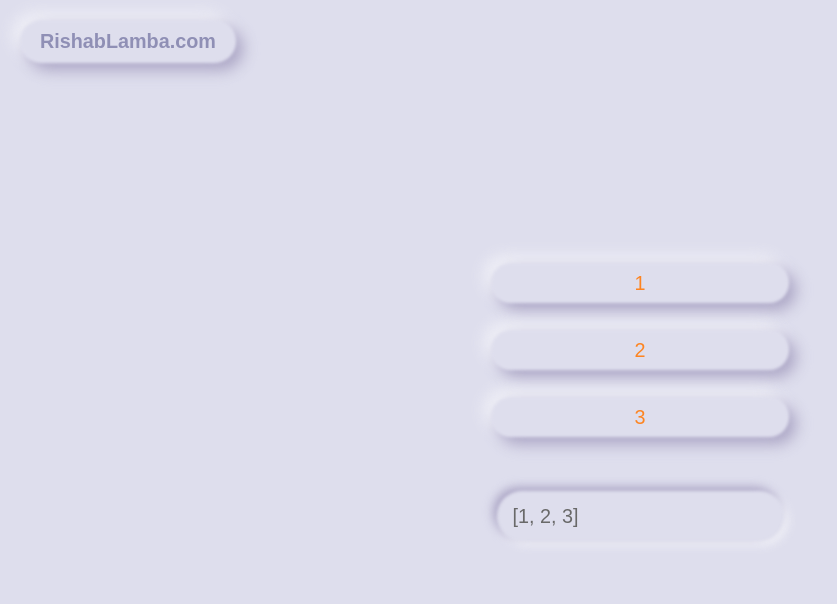
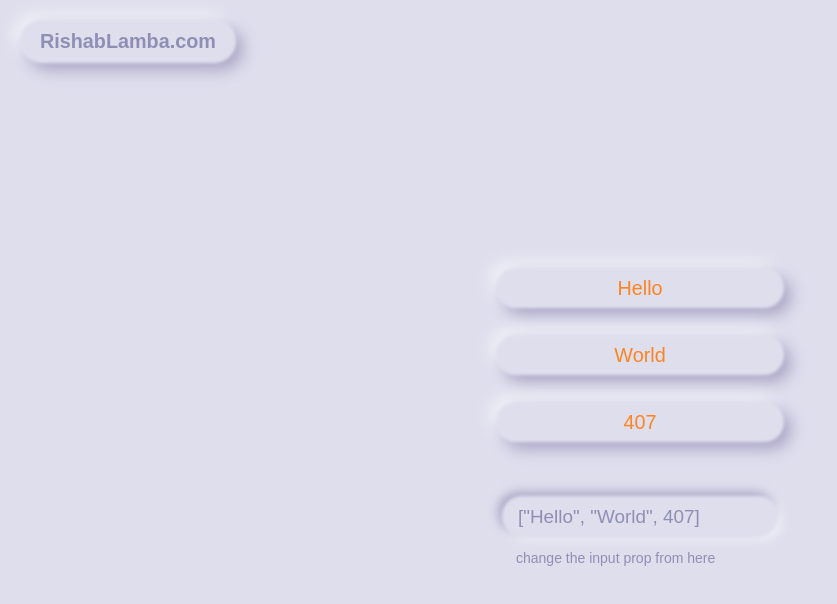
Before and after one commit to Rikki407/ramp-task, a React (Vite) app: page / in a window 1280 px wide. Shown: the top 604 px of the page, without its empty margins (0-837 px from the left). Built offline with nearby package versions, Linux system fonts and the light colour scheme.

Commit message:
task completed

```diff
--- a/src/App.css
+++ b/src/App.css
@@ -60,7 +60,7 @@ body {
 
 .neu-input-container {
     position: relative;
-    height: 50px;
+    height: 40px;
     flex: 1;
     padding: 0 14px;
 }
@@ -69,7 +69,7 @@ body {
     content: '';
     position: absolute;
     width: 100%;
-    height: 50px;
+    height: 40px;
     left: 0px;
     border-radius: 26px;
     filter: blur(1.5px);
@@ -84,17 +84,21 @@ body {
     background: transparent;
     position: relative;
     border: none;
-    font-size: 1.1em;
-    color: dimgrey;
+    font-size: 1.05em;
+    color: var(--l-object);
 }
 .neu-input-container > input:focus {
     outline: 0;
 }
 
 ::placeholder {
-    color: var(--l-object);
+    color: rgb(181, 179, 179);
     opacity: 1;
 }
 ::-ms-input-placeholder {
-    color: var(--l-object);
+    color: rgb(181, 179, 179);
 }
+.instructions {
+    margin-top: 12px;
+    font-size: 14px;
+}
--- a/src/App.jsx
+++ b/src/App.jsx
@@ -4,7 +4,7 @@ import './App.css';
 import Ramp from './components/Ramp';
 
 function App() {
-    const [input, setInput] = useState('[1, 2, 3]');
+    const [input, setInput] = useState('["Hello", "World", 407]');
     const handleChange = (e) => setInput(e.target.value);
     return (
         <>
@@ -20,10 +20,13 @@ function App() {
                     style={{ marginBottom: 10 }}
                 >
                     <input
-                        placeholder="Input Prop"
+                        placeholder="Enter input prop in JS..."
                         onChange={handleChange}
                         value={input}
                     />
+                    <div className="instructions">
+                        change the input prop from here
+                    </div>
                 </div>
             </div>
         </>
```
